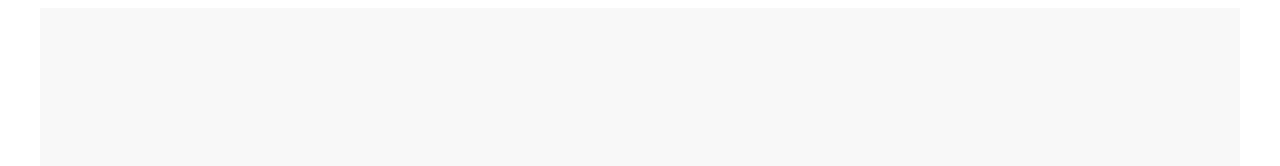
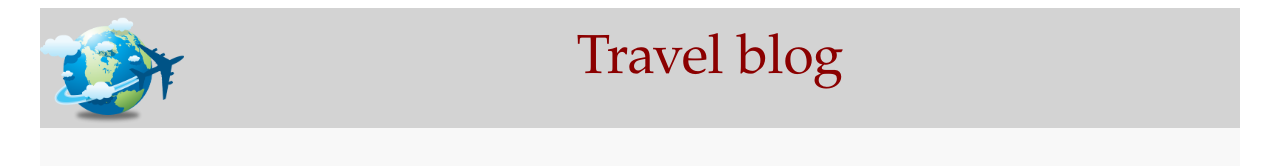
Before and after one commit to Valentina-2608/Travel_blog, a website: page travel_blog.html in a window 1280 px wide. Shown: the top 166 px of the page. Drawn offline with Linux system fonts and the light colour scheme.

Commit message:
Add header

```diff
--- a/travel_blog.html
+++ b/travel_blog.html
@@ -8,7 +8,12 @@
 </head>
 <body>
 	<div class="blog_main">
-
+		<header>
+			<div class="logo">
+				<img src="img/logo1.png">
+			</div>
+			<div class="caption">Travel blog</div>
+		</header>
 
 
 
```
